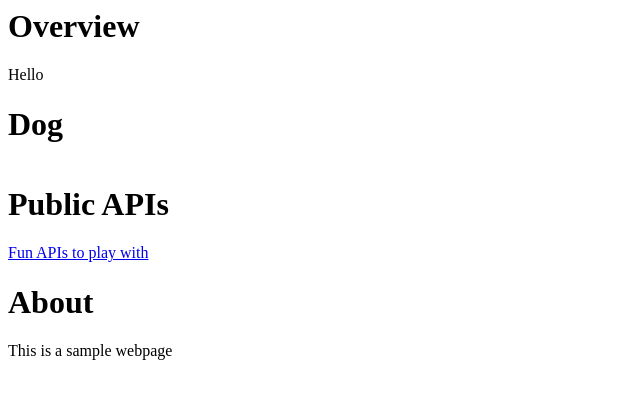
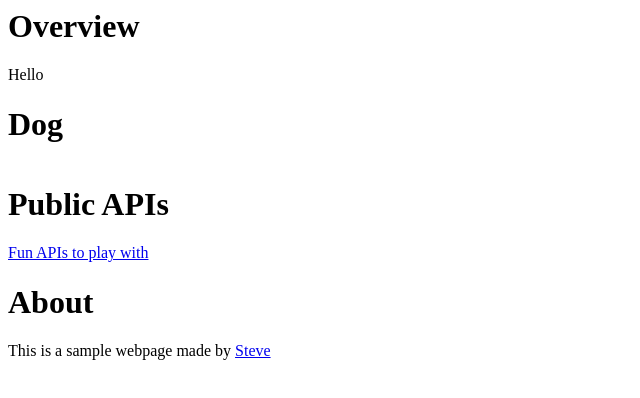
Before and after one commit to mcsnolte/icstars-website, a plain HTML site: page index.html in a window 1280 px wide. Shown: the whole page, without its empty margins (0-640 px from the left). Drawn offline with nearby package versions, Linux system fonts and the light colour scheme; no server answers.

Commit message:
Add link to linkedin

```diff
--- a/index.html
+++ b/index.html
@@ -7,7 +7,7 @@
         <h1>Public APIs</h1>
         <a href="https://github.com/toddmotto/public-apis">Fun APIs to play with</a>
         <h1>About</h1>
-        This is a sample webpage
+        This is a sample webpage made by <a href="https://www.linkedin.com/in/stevenolte/">Steve</a>
 
         <script
   src="https://code.jquery.com/jquery-3.4.0.min.js"
```
